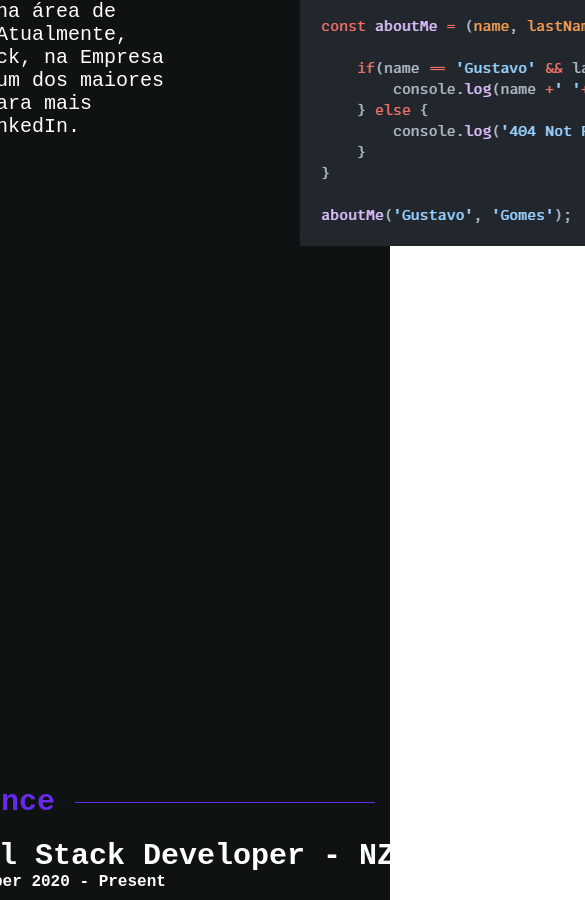
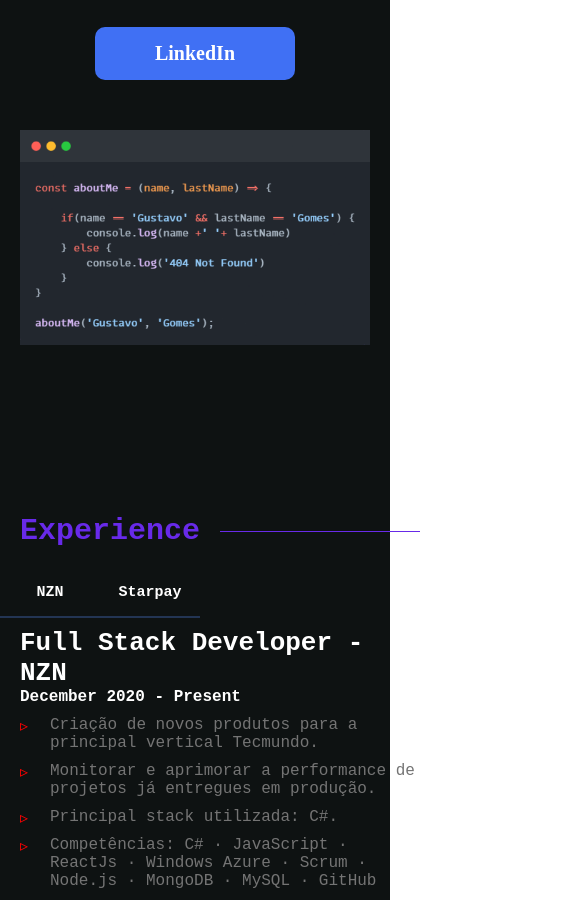
Before and after one commit to GustavoGomesRibeiro/portifolioV2, a React (Vite) app in the folder gustavo-gomes/: page / in a window 390 px wide. Shown: the part 1294-2194 px from the top of the page, 585 px wide, since content can reach past the window. Built offline with nearby package versions, Linux system fonts and the light colour scheme.

Commit message:
apply css to make responsive

```diff
--- a/gustavo-gomes/src/pages/Partials/about/styled.tsx
+++ b/gustavo-gomes/src/pages/Partials/about/styled.tsx
@@ -1,9 +1,6 @@
 import styled from 'styled-components';
 
 export const Container = styled.div`
-    display: flex;
-    justify-content: center;
-    align-items: center;
     height: 100vh;
 `;
 
@@ -11,13 +8,10 @@
     display: flex;
     justify-content: center;
     align-items: center;
-`;
 
-export const Img = styled.div`
-    margin: 0px 50px;
-
-    img {
-        margin-top: 50px;
+    @media(max-width: 425px ) {
+        display: flex;
+        flex-direction: column;
     }
 `;
 
@@ -26,6 +20,10 @@
     display: flex;
     margin: 0px 50px;
     width: 600px;
+
+    @media(max-width: 425px ) {
+        width: 375px;
+    }
 `;
 
 export const Description = styled.p`
@@ -37,6 +35,12 @@
 
 export const AreaButton = styled.div`
     margin-top: 50px;
+
+    @media(max-width: 425px ) {
+        display: flex;
+        justify-content: center;
+        align-items: center;
+    }
 `;
 
 export const Button = styled.a`
@@ -59,3 +63,22 @@
     align-items: center;
     justify-content: center;
 `;
+
+export const Img = styled.div`
+    margin: 0px 50px;
+
+    @media(max-width: 425px ) {
+        display: flex;
+        justify-content: center;
+        align-items: center;
+        margin: 0px 0px;
+    }
+
+    img {
+        margin-top: 50px;
+
+        @media(max-width: 425px ) {
+            width: 350px;
+        }
+    }
+`;
--- a/gustavo-gomes/src/pages/Partials/contact/styled.tsx
+++ b/gustavo-gomes/src/pages/Partials/contact/styled.tsx
@@ -6,4 +6,7 @@
     align-items: center;
     height: 100vh;
 
+    @media(max-width: 425px ) {
+        display: block;
+    }
 `;
--- a/gustavo-gomes/src/pages/Partials/experience/index.tsx
+++ b/gustavo-gomes/src/pages/Partials/experience/index.tsx
@@ -36,7 +36,7 @@
                 </WorkExperience>
 
                 <AreaButton>
-                    <ul>
+                    <ul className='button-works'>
                         <li>
                             <button id="nzn" autoFocus onClick={showDescriptionNZN}>NZN</button>
                         </li>
--- a/gustavo-gomes/src/pages/Partials/experience/styled.tsx
+++ b/gustavo-gomes/src/pages/Partials/experience/styled.tsx
@@ -1,19 +1,30 @@
 import styled from 'styled-components';
 
 export const Container = styled.div`
+    height: 100vh;
+`;
+
+export const AreaContent = styled.div`
     display: flex;
     justify-content: center;
     align-items: center;
-    height: 100vh;
+    flex-direction: column;
+
+    @media (max-width: 425px) {
+        display: block;
+    }
 `;
-
-export const AreaContent = styled.div``;
 
 export const WorkExperience = styled.div`
     flex-direction: column;
     display: flex;
     margin: 0px 50px;
     width: 600px;
+
+    @media (max-width: 425px) {
+        width: 400px;
+        margin: 0px 20px;
+    }
 `;
 
 export const Title = styled.p`
@@ -35,18 +46,30 @@
     height: 1px;
     margin-left: 20px;
     background: #682ae9;
+
+    @media (max-width: 425px) {
+        width: 200px;
+    }
 `;
 
 export const AreaButton = styled.div`
     display: flex;
 
+    @media (max-width: 425px) {
+        flex-direction: column;
+    }
+
+    .button-works{
+        @media (max-width: 425px) {
+            display: flex;
+        }
+    }
+
     ul{
         list-style: none;
     }
 
-    li{
-        /* margin: 10px; */
-    }
+    li{}
 
     button{
         color: #fff;
@@ -61,6 +84,13 @@
         font-family: monospace;
         font-weight: bold;
         color: #fff;
+
+        @media (max-width: 425px ) {
+            border-left: none;
+            border-top: none;
+            border-bottom: 2px solid #233554;
+            border-right: none;
+        }
     }
 
     button:hover{
@@ -71,6 +101,12 @@
         border-left: 2px solid #682ae9;
         background: #1d1e1e;
         transition: 1s;
+
+        @media (max-width: 425px ) {
+            border-bottom: 2px solid #682ae9;
+            background: #1d1e1e;
+            transition: 1s;
+        }
     }
 `;
 
@@ -84,6 +120,11 @@
         font-family: monospace;
         font-weight: bold;
         color: #fff;
+
+        @media (max-width: 425px ) {
+            font-size: 26px;
+            margin-top: 10px;
+        }
     }
 
     p{
@@ -96,6 +137,10 @@
     div {
         width: 600px;
         margin-top: 10px;
+
+        @media (max-width: 425px) {
+            width: 400px;
+        }
     }
 
     ul {
--- a/gustavo-gomes/src/pages/Partials/knowledge/index.tsx
+++ b/gustavo-gomes/src/pages/Partials/knowledge/index.tsx
@@ -41,7 +41,7 @@
                 </WorkExperience>
 
                 <AreaButton>
-                    <ul>
+                    <ul className="button-knowledge">
                         {knowledges.map(knowledge => {
                             return (
                                 <li key={knowledge.id}>
--- a/gustavo-gomes/src/pages/Partials/knowledge/styled.tsx
+++ b/gustavo-gomes/src/pages/Partials/knowledge/styled.tsx
@@ -6,6 +6,9 @@
     align-items: center;
     height: 100vh;
 
+    @media (max-width: 425px) {
+        display: block;
+    }
 `;
 
 export const AreaContent = styled.div``;
@@ -15,6 +18,10 @@
     display: flex;
     margin: 0px 50px;
     width: 600px;
+
+    @media(max-width: 425px ) {
+        width: 375px;
+    }
 `;
 
 export const Title = styled.p`
@@ -41,6 +48,13 @@
 export const AreaButton = styled.div`
     display: flex;
 
+    .button-knowledge {
+        @media (max-width: 425px) {
+            display: flex;
+            overflow: auto;
+        }
+    }
+
     ul{
         list-style: none;
     }
@@ -62,6 +76,13 @@
         font-family: monospace;
         font-weight: bold;
         color: #fff;
+
+        @media (max-width: 425px ) {
+            border-left: none;
+            border-top: none;
+            border-bottom: 2px solid #233554;
+            border-right: none;
+        }
     }
 
     button:hover{
@@ -72,6 +93,12 @@
         border-left: 2px solid #682ae9;
         background: #1d1e1e;
         transition: 1s;
+
+        @media (max-width: 425px ) {
+            border-bottom: 2px solid #682ae9;
+            background: #1d1e1e;
+            transition: 1s;
+        }
     }
 `;
 
--- a/gustavo-gomes/src/pages/Partials/projects/styled.tsx
+++ b/gustavo-gomes/src/pages/Partials/projects/styled.tsx
@@ -5,6 +5,10 @@
     justify-content: center;
     align-items: center;
     height: 100vh;
+
+    @media (max-width: 425px) {
+        display: block;
+    }
 `;
 
 
@@ -15,6 +19,10 @@
     display: flex;
     margin: 0px 50px;
     width: 600px;
+
+    @media(max-width: 425px ) {
+        width: 375px;
+    }
 `;
 
 export const AreaProjects = styled.ul`
```
